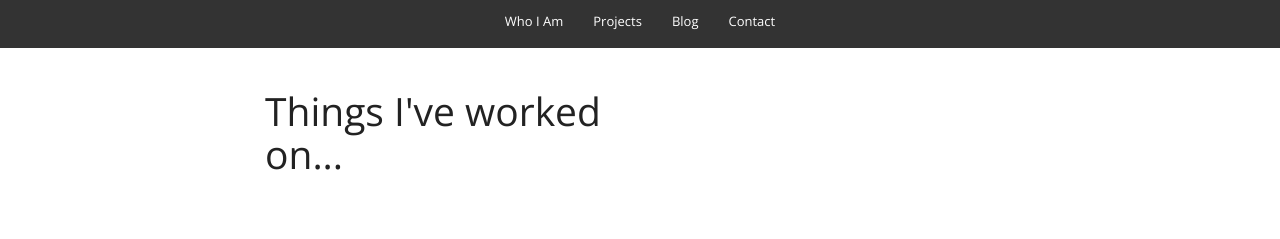
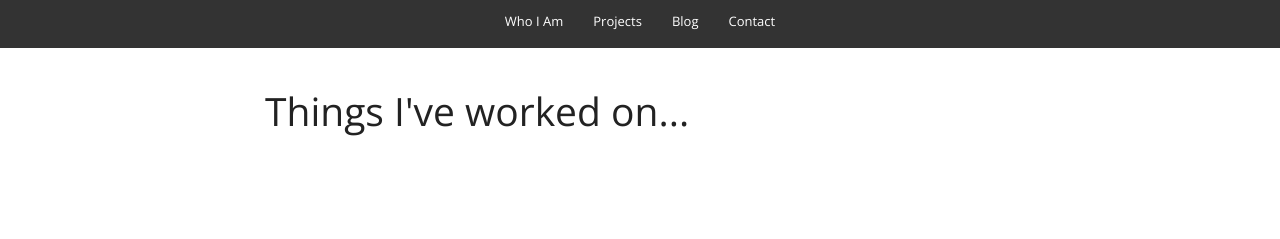
Before and after one commit to simonmelouah/my_site, a Flask app: template templates/projects.html in a window 1280 px wide. Shown: the part 561-800 px from the top of the page. Run offline with Flask 2, Linux system fonts and the light colour scheme; the template is opened without the code that fills it, so the values that code supplies are empty; some libraries are stand-ins or nearby versions.

Commit message:
projects.html cleaned up

```diff
--- a/templates/projects.html
+++ b/templates/projects.html
@@ -26,7 +26,7 @@
     <div class="container">
 
 <div class="row">
-    <div class="col-md-4 col-md-offset-2">
+    <div class="col-md-5 col-md-offset-2">
     <h1>Things I've worked on...</h1>
         </div>
     {% if admin %}
--- a/views.py
+++ b/views.py
@@ -16,6 +16,7 @@ ALLOWED_EXTENSIONS = set(['txt', 'pdf', 'png', 'jpg', 'jpeg', 'gif'])
 app.config['UPLOAD_FOLDER'] = UPLOAD_FOLDER
 
 # connect = DbInteraction("my_site_login", "abc123", "localhost", "my_site") # pragma: no cover
+
 
 @app.route('/', methods=['GET'])# pragma: no cover
 def home():
```
Also changed, not shown: 2 other files.
